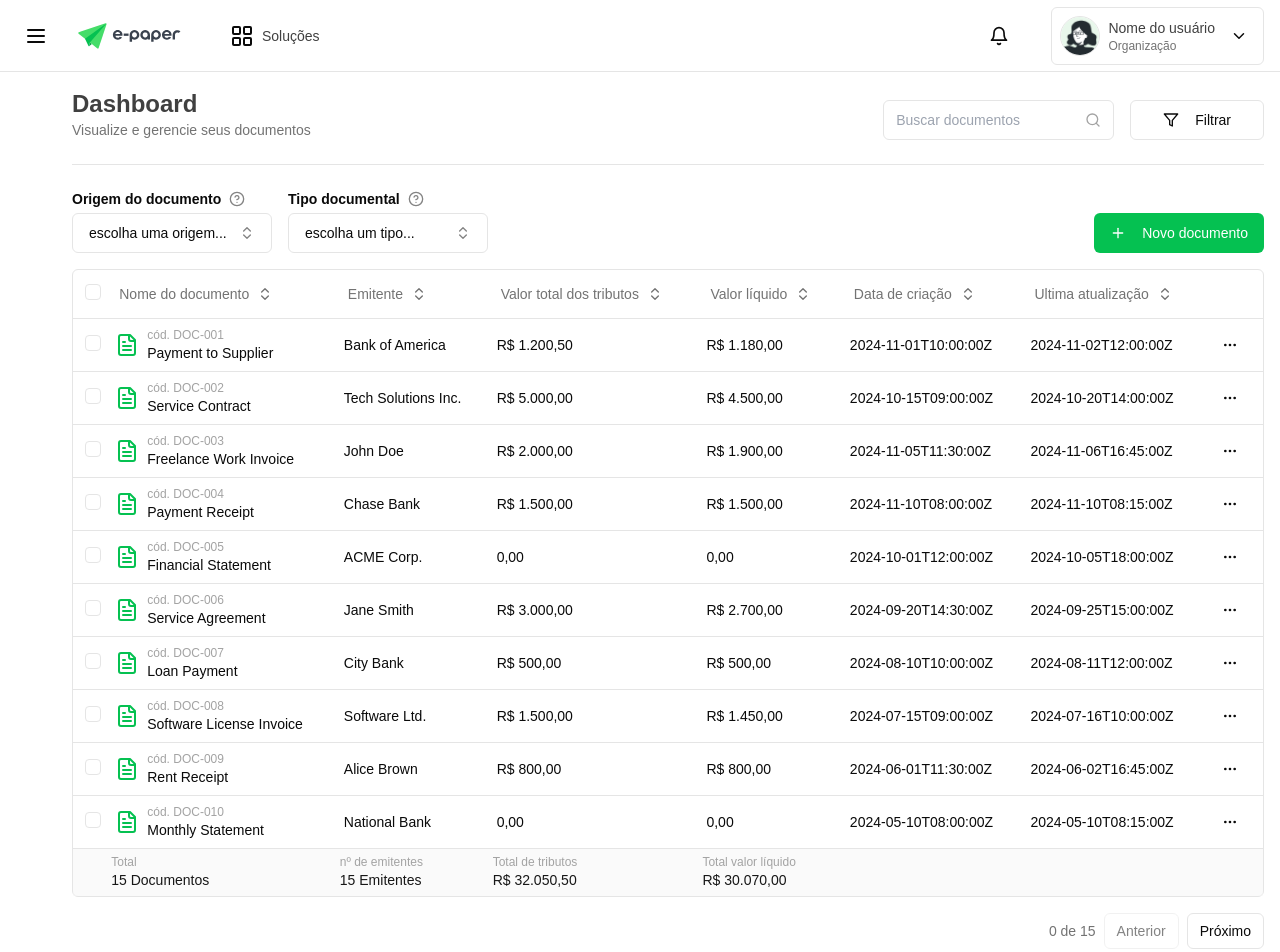
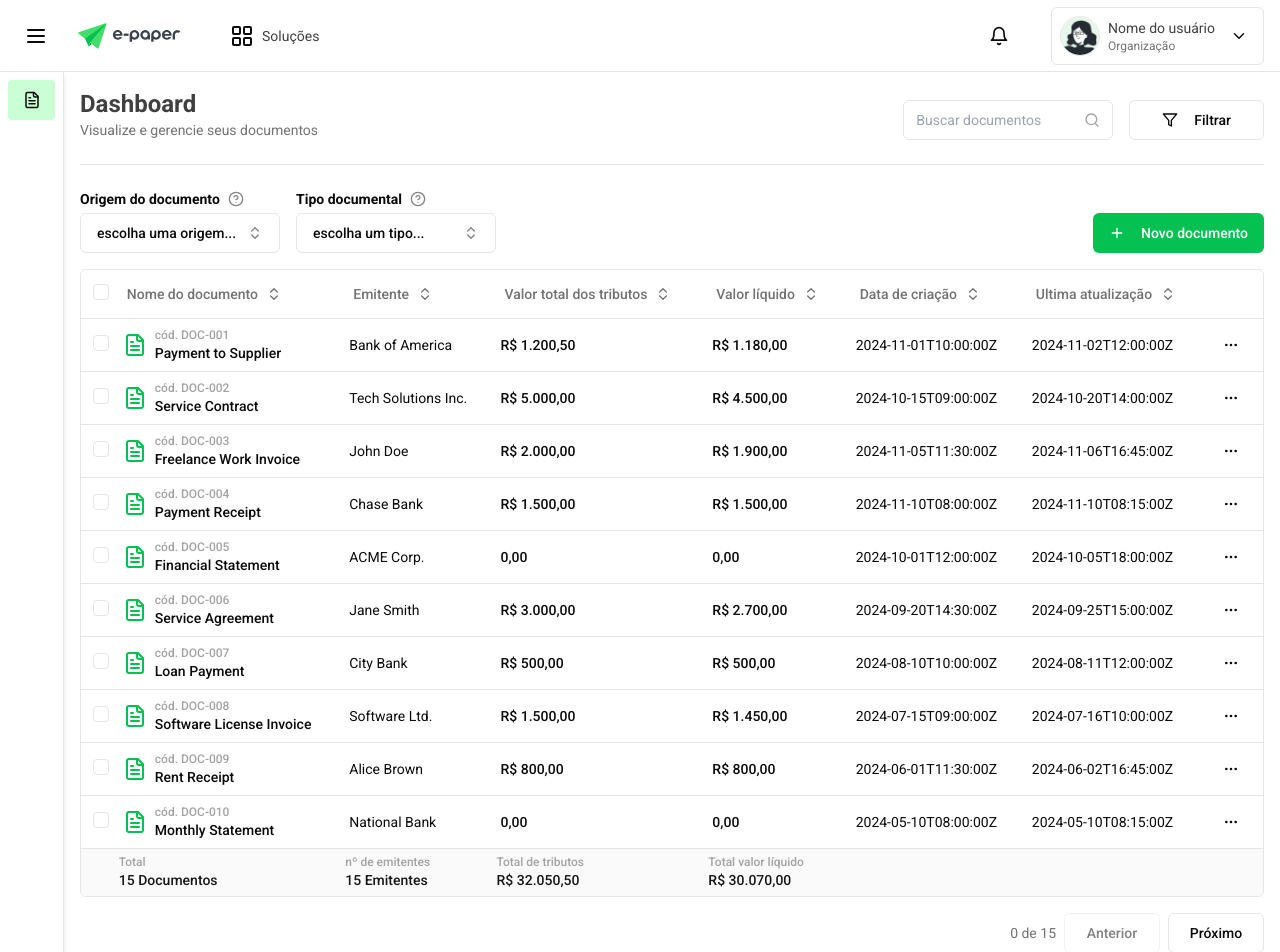
Before and after one commit to geniilsonfernandes/e-paper-teste-front-end, a Next.js app: page / in a window 1280 px wide. Shown: the top 952 px of the page. Built offline with nearby package versions, Linux system fonts and the light colour scheme.

Commit message:
fix: adjust application layout and refine design colors

```diff
--- a/package.json
+++ b/package.json
@@ -14,6 +14,7 @@
     "@radix-ui/react-dialog": "^1.1.2",
     "@radix-ui/react-dropdown-menu": "^2.1.2",
     "@radix-ui/react-popover": "^1.1.2",
+    "@radix-ui/react-scroll-area": "^1.2.1",
     "@radix-ui/react-slot": "^1.1.0",
     "@radix-ui/react-tooltip": "^1.1.4",
     "@tanstack/react-table": "^8.20.5",
--- a/src/app/(root)/layout.tsx
+++ b/src/app/(root)/layout.tsx
@@ -1,15 +1,17 @@
 import { Header } from "@/components/Header";
+import { Sidebar } from "@/components/Sidebar";
 import React from "react";
 
 // export const dynamic = "force-dynamic";
 
 const Layout = async ({ children }: { children: React.ReactNode }) => {
   return (
-    <main className="h-screen">
+    <main className="h-screen relative">
       <Header />
-      <div className="flex">
-        {/* <Sidebar menuList={[{ title: "Documentos" }]} /> */}
-        <section className="app-content">{children}</section>
+      <div className="flex relative">
+        <Sidebar className="app-sidebar" menuList={[{ title: "Documentos" }]} />
+        <div className="app-content">{children}</div>
+        <footer className="app-footer">...</footer>
       </div>
     </main>
   );
--- a/src/app/globals.css
+++ b/src/app/globals.css
@@ -3,7 +3,7 @@
 @tailwind utilities;
 
 body {
-  font-family: Arial, Helvetica, sans-serif;
+  font-family: Roboto, Helvetica, sans-serif;
 }
 
 @layer base {
@@ -78,11 +78,15 @@ body {
   }
 
   .app-sidebar {
-    @apply min-h-[calc(100vh-72px)] border-r border-neutral-200;
+    @apply h-[100%] bg-white border-r border-neutral-200 absolute z-50;
   }
 
   .app-content {
-    @apply  min-h-[calc(100vh-72px)] transition-all duration-300 ease-in-out pl-4 sm:pl-[72px] pr-4 w-full bg-[#FFF];
+    @apply transition-all duration-300 ease-in-out pl-4 sm:pl-[80px] pr-4 w-full pb-10;
+  }
+
+  .app-footer {
+    @apply absolute bottom-0 h-14 bg-neutral-100 flex items-center justify-center w-full;
   }
 
   .center {
--- a/src/app/layout.tsx
+++ b/src/app/layout.tsx
@@ -1,4 +1,5 @@
 import type { Metadata } from "next";
+import { Roboto } from "next/font/google"; // Importando fonte do Google
 import localFont from "next/font/local";
 import "./globals.css";
 
@@ -11,6 +12,20 @@ const geistMono = localFont({
   src: "./fonts/GeistMonoVF.woff",
   variable: "--font-geist-mono",
   weight: "100 900",
+});
+
+// Configuração da fonte Roboto com todos os pesos
+const roboto = Roboto({
+  subsets: ["latin"],
+  weight: [
+    "100",
+    "300",
+    "400",
+    "500",
+    "700",
+    "900", // Todos os pesos padrão
+  ],
+  variable: "--font-roboto", // Definindo variável CSS
 });
 
 export const metadata: Metadata = {
@@ -26,7 +41,7 @@ export default function RootLayout({
   return (
     <html lang="en">
       <body
-        className={`${geistSans.variable} ${geistMono.variable} antialiased `}
+        className={`${geistSans.variable} ${geistMono.variable} ${roboto.variable} antialiased`}
       >
         {children}
       </body>
--- a/src/components/ui/DataTable.tsx
+++ b/src/components/ui/DataTable.tsx
@@ -132,17 +132,21 @@ export const DataTable = ({ table }: DataTableProps<any>) => {
           </TableFooter>
         </Table>
       </div>
-      <div className="flex items-center justify-end space-x-2 py-4">
-        <div className="text-sm text-muted-foreground">
+      <div
+        className="flex items-center
+      md:justify-end gap-2 py-4"
+      >
+        <div className="whitespace-nowrap hidden md:flex text-sm text-muted-foreground">
           {`${table.getFilteredSelectedRowModel().rows.length}
           de
           ${table.getFilteredRowModel().rows.length}
           `}
         </div>
-        <div className="space-x-2 flex">
+        <div className="flex gap-2 w-full md:w-[200px]">
           <Button
             variant="outline"
-            size="sm"
+            size="default"
+            className="flex-1 sm:inline-flex"
             onClick={() => table.previousPage()}
             disabled={!table.getCanPreviousPage()}
           >
@@ -150,7 +154,8 @@ export const DataTable = ({ table }: DataTableProps<any>) => {
           </Button>
           <Button
             variant="outline"
-            size="sm"
+            size="default"
+            className="flex-1 sm:inline-flex"
             onClick={() => table.nextPage()}
             disabled={!table.getCanNextPage()}
           >
--- /dev/null
+++ b/src/components/ui/scroll-area.tsx
@@ -0,0 +1,48 @@
+"use client"
+
+import * as React from "react"
+import * as ScrollAreaPrimitive from "@radix-ui/react-scroll-area"
+
+import { cn } from "@/lib/utils"
+
+const ScrollArea = React.forwardRef<
+  React.ElementRef<typeof ScrollAreaPrimitive.Root>,
+  React.ComponentPropsWithoutRef<typeof ScrollAreaPrimitive.Root>
+>(({ className, children, ...props }, ref) => (
+  <ScrollAreaPrimitive.Root
+    ref={ref}
+    className={cn("relative overflow-hidden", className)}
+    {...props}
+  >
+    <ScrollAreaPrimitive.Viewport className="h-full w-full rounded-[inherit]">
+      {children}
+    </ScrollAreaPrimitive.Viewport>
+    <ScrollBar />
+    <ScrollAreaPrimitive.Corner />
+  </ScrollAreaPrimitive.Root>
+))
+ScrollArea.displayName = ScrollAreaPrimitive.Root.displayName
+
+const ScrollBar = React.forwardRef<
+  React.ElementRef<typeof ScrollAreaPrimitive.ScrollAreaScrollbar>,
+  React.ComponentPropsWithoutRef<typeof ScrollAreaPrimitive.ScrollAreaScrollbar>
+>(({ className, orientation = "vertical", ...props }, ref) => (
+  <ScrollAreaPrimitive.ScrollAreaScrollbar
+    ref={ref}
+    orientation={orientation}
+    className={cn(
+      "flex touch-none select-none transition-colors",
+      orientation === "vertical" &&
+        "h-full w-2.5 border-l border-l-transparent p-[1px]",
+      orientation === "horizontal" &&
+        "h-2.5 flex-col border-t border-t-transparent p-[1px]",
+      className
+    )}
+    {...props}
+  >
+    <ScrollAreaPrimitive.ScrollAreaThumb className="relative flex-1 rounded-full bg-border" />
+  </ScrollAreaPrimitive.ScrollAreaScrollbar>
+))
+ScrollBar.displayName = ScrollAreaPrimitive.ScrollAreaScrollbar.displayName
+
+export { ScrollArea, ScrollBar }
--- a/src/modules/dashboard/Dashboard.tsx
+++ b/src/modules/dashboard/Dashboard.tsx
@@ -74,7 +74,7 @@ export const Dashboard = () => {
         </Button>
       </div>
       <DataTableDocuments data={documentsMock} />
-      <Button className="md:hidden fixed bottom-4 right-4 w-14 h-14 rounded-full">
+      <Button className="md:hidden fixed bottom-48 right-8 w-14 h-14 rounded-full">
         <Plus />
       </Button>
     </div>
--- a/tailwind.config.ts
+++ b/tailwind.config.ts
@@ -11,6 +11,7 @@ export default {
   ],
   theme: {
     extend: {
+      fontFamily: {},
       colors: {
         background: "hsl(var(--background))",
         foreground: "hsl(var(--foreground))",
@@ -21,6 +22,20 @@ export default {
         popover: {
           DEFAULT: "hsl(var(--popover))",
           foreground: "hsl(var(--popover-foreground))",
+        },
+        netural: {
+          DEFAULT: "hsl(var(--netural))",
+          foreground: "hsl(var(--netural-foreground))",
+          50: "#F9FAFB",
+          100: "#F3F4F6",
+          200: "#E5E7EB",
+          300: "#D1D5DB",
+          400: "#9CA3AF",
+          500: "#6B7280",
+          600: "#4D5561",
+          700: "#3A424E",
+          800: "#202936",
+          900: "#191E29",
         },
         primary: {
           DEFAULT: "#05C151",
```
Also changed, not shown: 1 other file (tests, documents, lock files or other folders).
